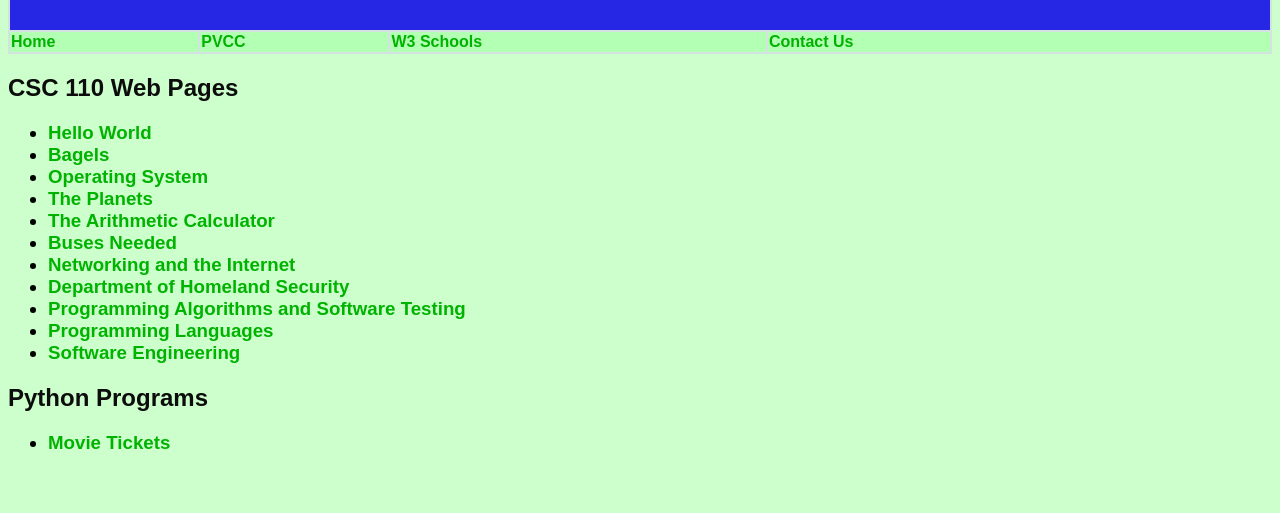
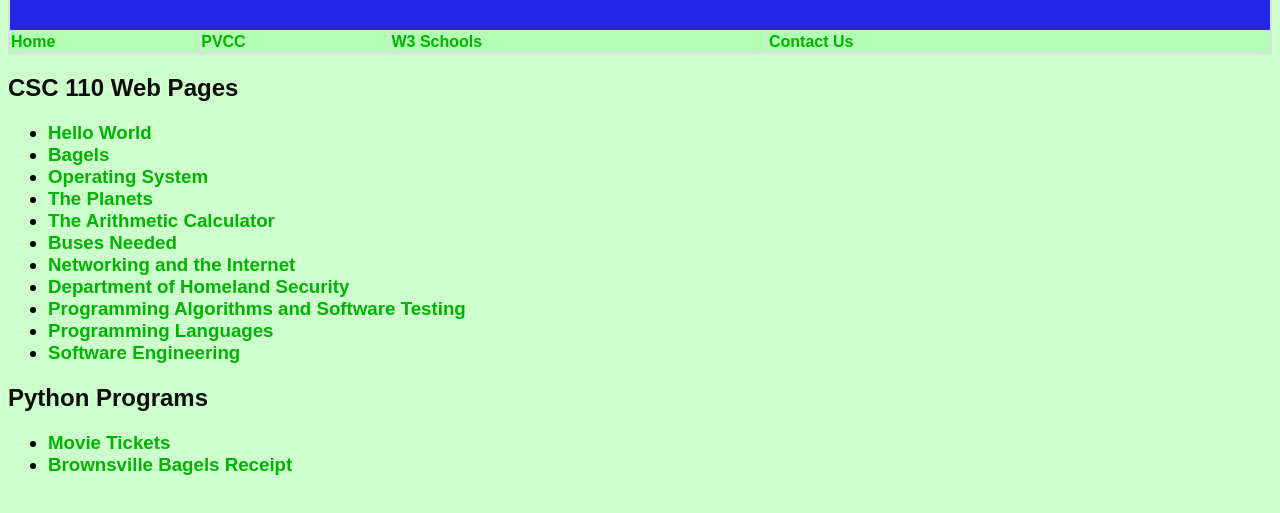
Before and after one commit to awade-pvcc/awade-pvcc.github.io, a plain HTML site: page index.html in a window 1280 px wide. Shown: the part 103-616 px from the top of the page. Drawn offline with Linux system fonts and the light colour scheme.

Commit message:
Update index.html

```diff
--- a/index.html
+++ b/index.html
@@ -56,6 +56,7 @@
 <h3>
 <ul>
   <li><a href = "tickets.py"> Movie Tickets </a></li>
+  <li><a href = "bagelcost.py"> Brownsville Bagels Receipt </a></li>
 </ul>
 </h3>
 </body>
```
